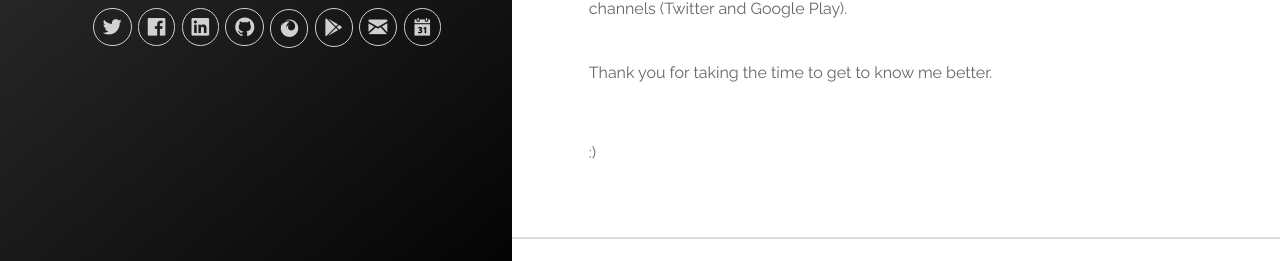
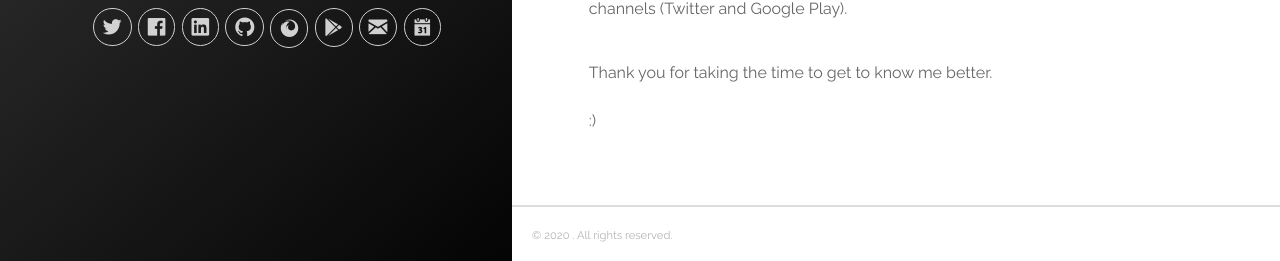
Before and after one commit to jhonatasrm/jhonatasrm.github.io, a Jekyll site: the page built from tags.md, in a window 1280 px wide. Shown: the part 636-897 px from the top of the page. Built offline with Jekyll 4.4.1, drawn with Linux system fonts in a browser that asks for light colours; nearby versions of some CDN libraries.

Commit message:
update About Me

```diff
--- a/_layouts/default.html
+++ b/_layouts/default.html
@@ -29,7 +29,7 @@
             </p><br>
 
             <p align="justify">Thank you for taking the time to get to know me better.
-            </p><br><br><p align="justify">:)</p>
+            </p><p align="justify">:)</p>
         </article>
     </div>
     <footer class="footer">
```
